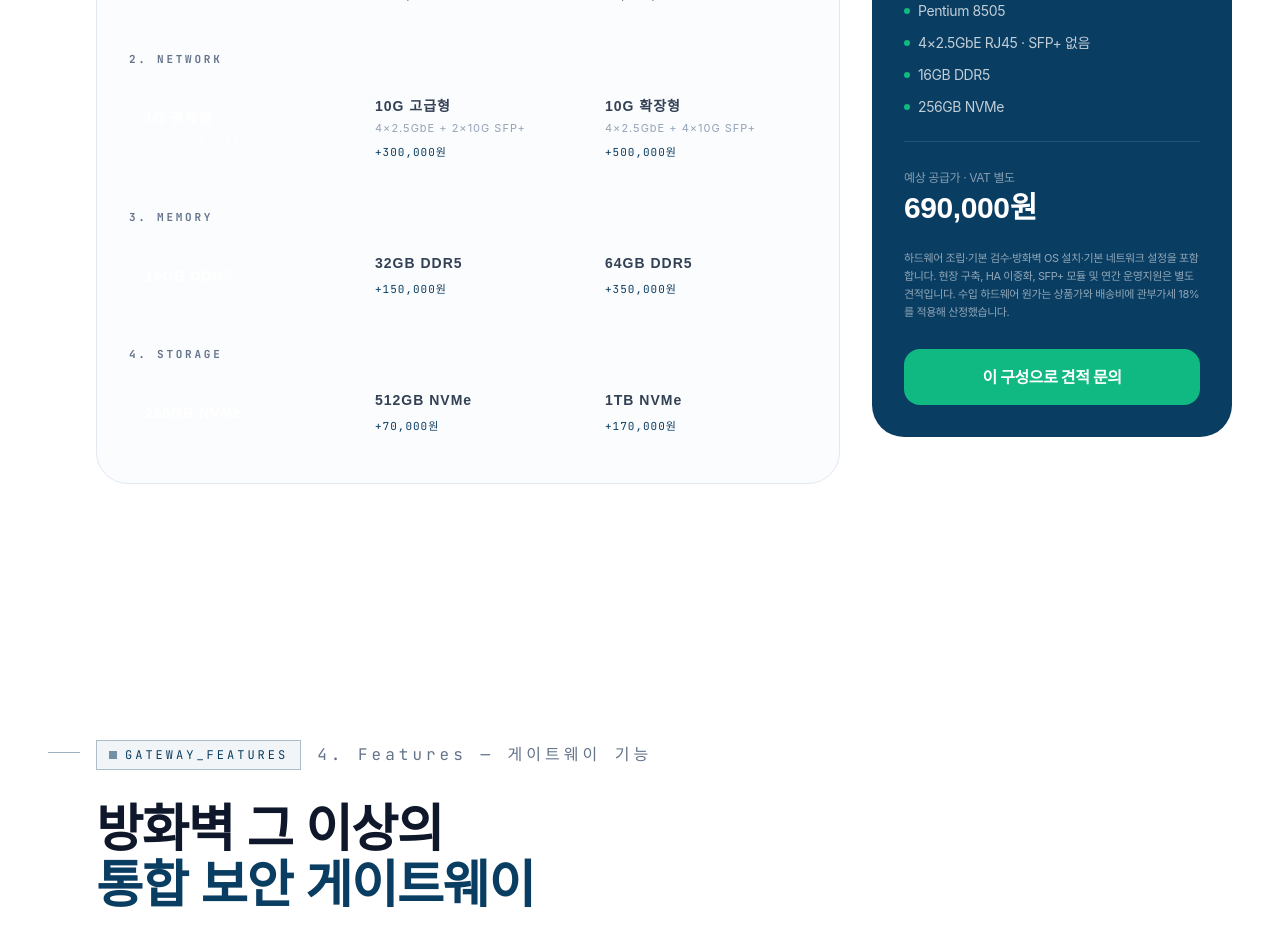
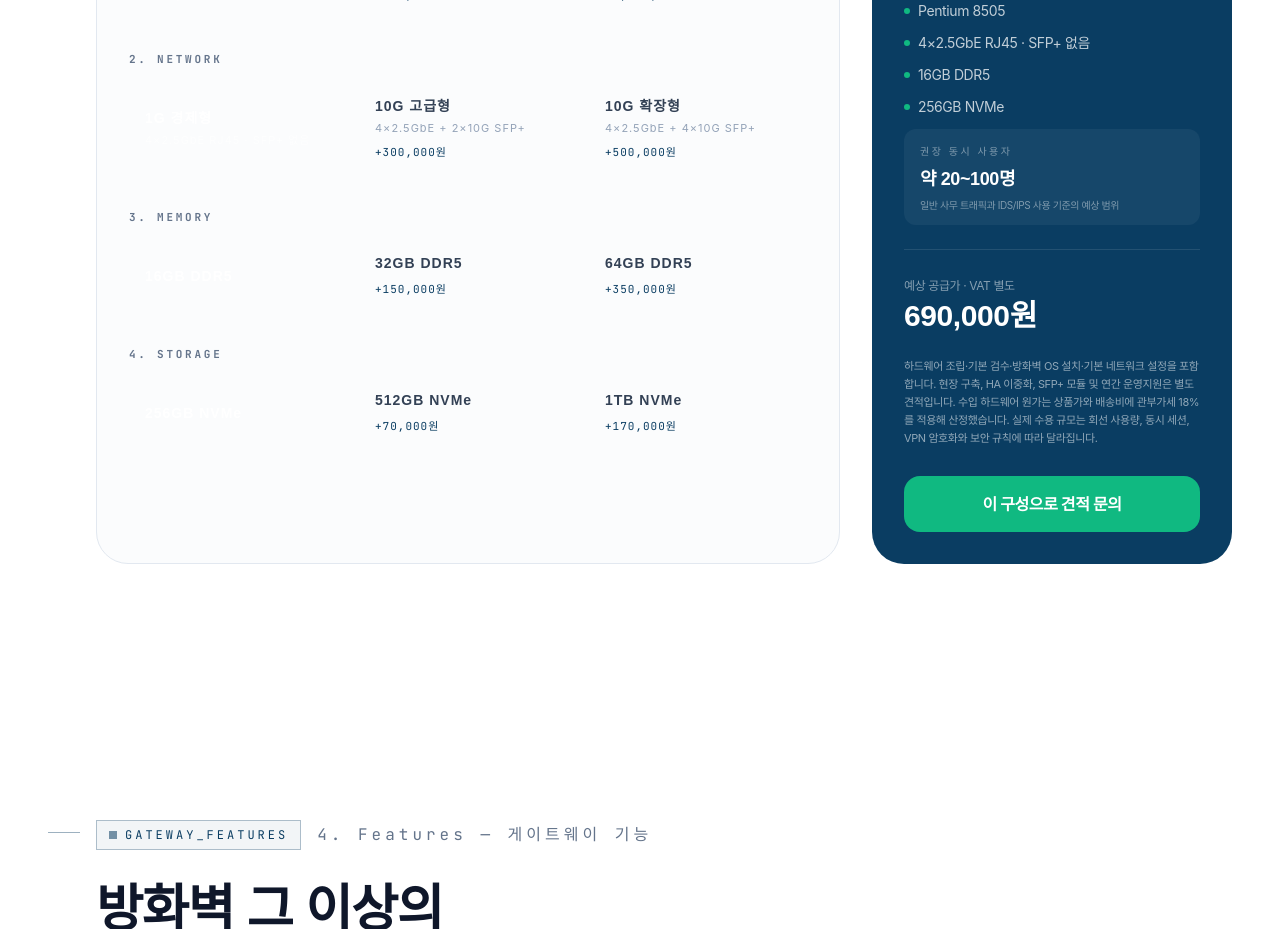
Before and after one commit to yumunix/einstech-landing, a Next.js app: page /einswall in a window 1280 px wide. Shown: the part 3580-4509 px from the top of the page. Built offline with nearby package versions, Linux system fonts and the light colour scheme; a web font is replaced by a local one.

Commit message:
add conservative EINSWALL user sizing guidance

```diff
--- a/app/einswall/PricingConfigurator.jsx
+++ b/app/einswall/PricingConfigurator.jsx
@@ -3,9 +3,27 @@
 import { useMemo, useState } from "react";
 
 const cpuOptions = [
-  { id: "8505", label: "Pentium 8505", detail: "중소 사업장 · 1G 운용형", price: 690000 },
-  { id: "i5", label: "Core i5-12450H", detail: "다중 VPN · IDS/IPS", price: 890000 },
-  { id: "i7", label: "Core i7-13620H", detail: "10G · 고부하 보안 정책", price: 1090000 },
+  {
+    id: "8505",
+    label: "Pentium 8505",
+    detail: "중소 사업장 · 1G 운용형",
+    users: "약 20~100명",
+    price: 690000,
+  },
+  {
+    id: "i5",
+    label: "Core i5-12450H",
+    detail: "다중 VPN · IDS/IPS",
+    users: "약 50~200명",
+    price: 890000,
+  },
+  {
+    id: "i7",
+    label: "Core i7-13620H",
+    detail: "10G · 고부하 보안 정책",
+    users: "약 100~300명",
+    price: 1090000,
+  },
 ];
 
 const sfpOptions = [
@@ -112,6 +130,17 @@ export default function PricingConfigurator() {
               <span>{item}</span>
             </div>
           ))}
+          <div className="mt-4 rounded-xl bg-white/5 px-4 py-3">
+            <dt className="text-[10px] uppercase tracking-widest text-white/45">
+              권장 동시 사용자
+            </dt>
+            <dd className="mt-1 font-display text-lg font-bold text-emerald-200">
+              {selected.cpu.users}
+            </dd>
+            <dd className="mt-1 text-[10px] leading-relaxed text-white/45">
+              일반 사무 트래픽과 IDS/IPS 사용 기준의 예상 범위
+            </dd>
+          </div>
         </dl>
 
         <div className="mt-7">
@@ -123,6 +152,7 @@ export default function PricingConfigurator() {
           하드웨어 조립·기본 검수·방화벽 OS 설치·기본 네트워크 설정을 포함합니다.
           현장 구축, HA 이중화, SFP+ 모듈 및 연간 운영지원은 별도 견적입니다.
           수입 하드웨어 원가는 상품가와 배송비에 관부가세 18%를 적용해 산정했습니다.
+          실제 수용 규모는 회선 사용량, 동시 세션, VPN 암호화와 보안 규칙에 따라 달라집니다.
         </div>
 
         <a
```
